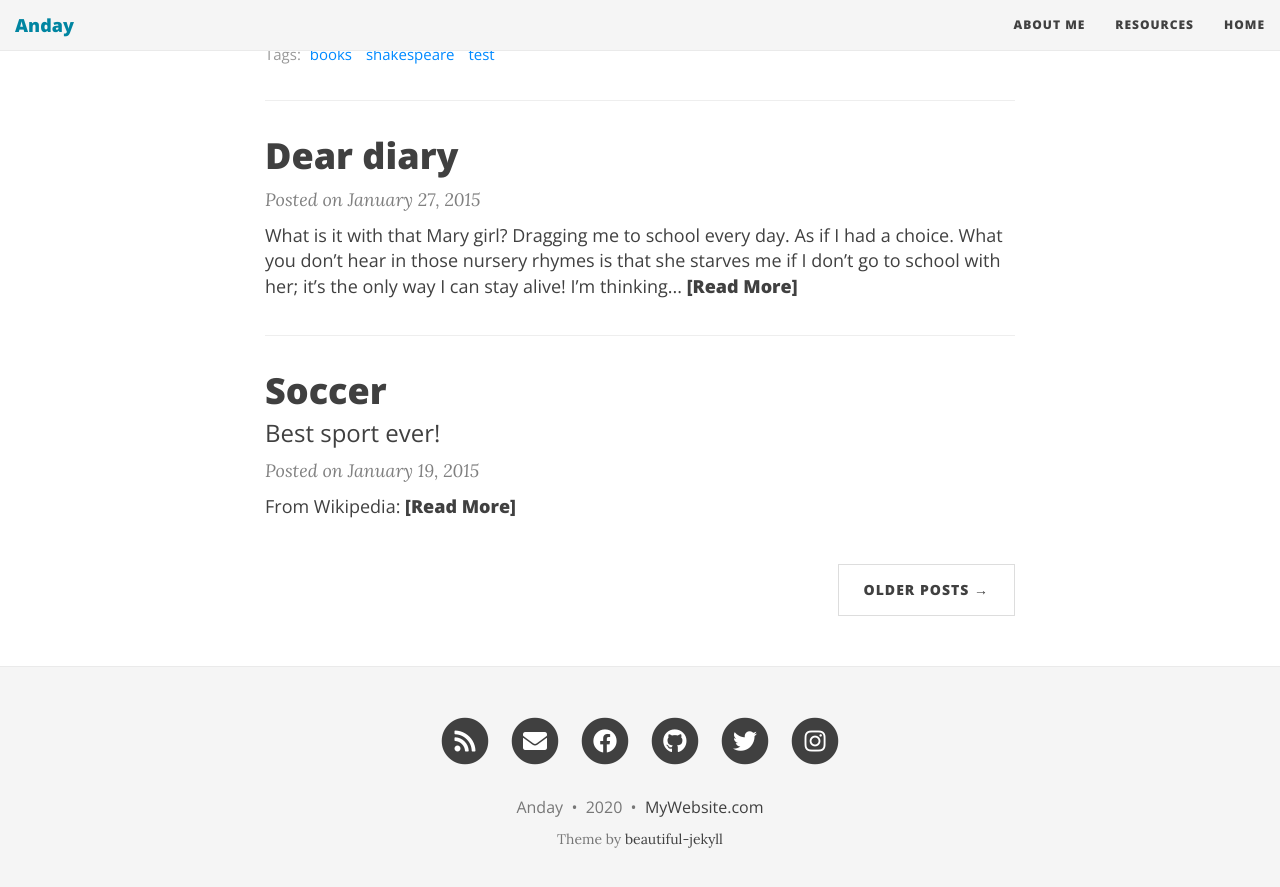
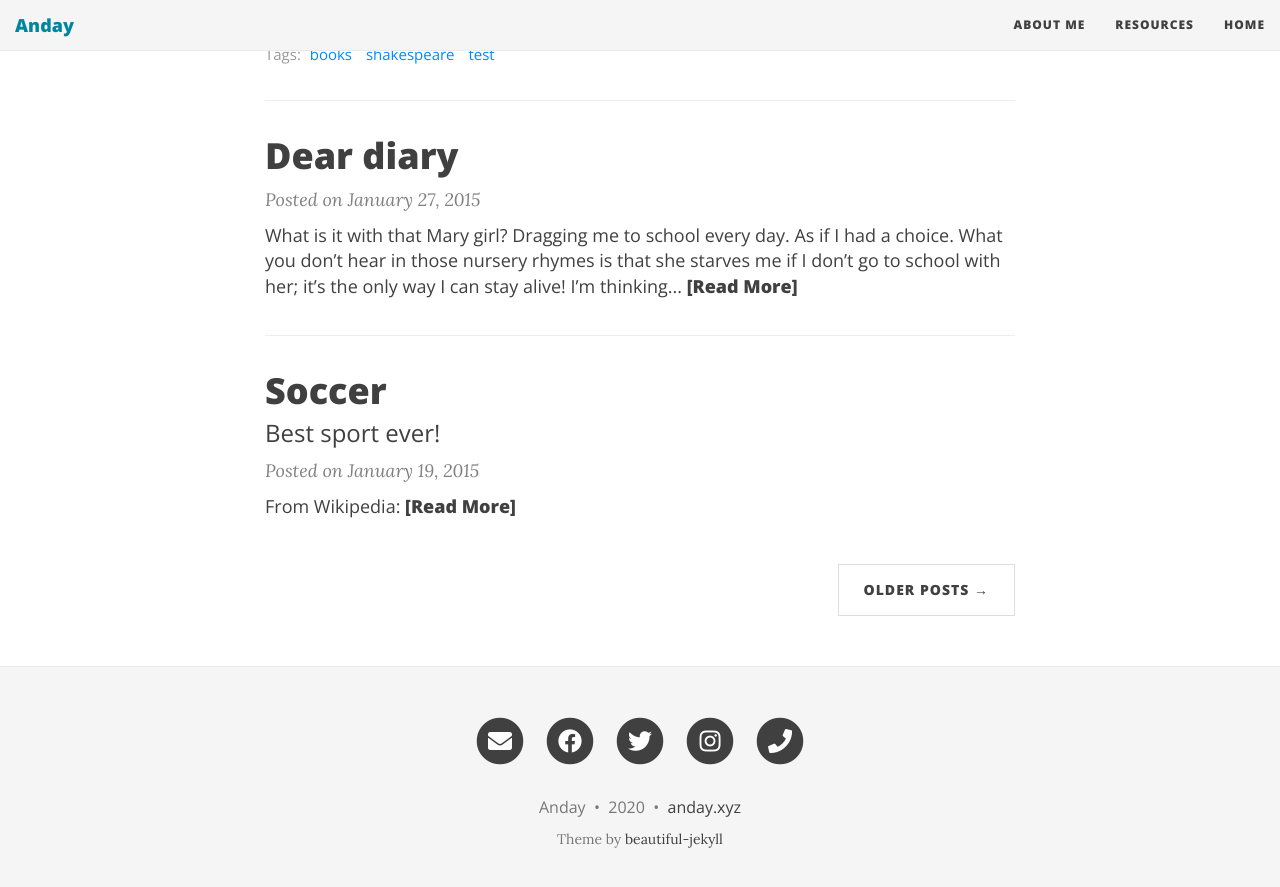
Before and after one commit to and4yy/anday, a Jekyll site: the page built from index.html, in a window 1280 px wide and 900 px high, scrolled down 1134 px. Shown: the top 887 px of the window. Built offline with Jekyll 4.4.1, drawn with Linux system fonts in a browser that asks for light colours; nearby versions of some CDN libraries; the list of posts is cut into pages by our own code; some of the changed lines change nothing that is shown.

Commit message:
Update _config.yml

```diff
--- a/_config.yml
+++ b/_config.yml
@@ -66,10 +66,10 @@ author:
 # You can reorder the items to define the link order.
 # If you want to add a new link that isn't here, you'll need to also edit the file _data/SocialNetworks.yml
 social-network-links:
-  rss: true
+# rss: no
   email: "anday@mail.com"
   facebook: And4yy
-  github: #
+# github: #
   twitter: And4yy
 #  reddit: yourname
 #  linkedin:
@@ -78,7 +78,7 @@ social-network-links:
   instagram: And4yy
 #  youtube: user/
 #  spotify: yourname
-#  telephone: +14159998888
+  telephone: +14159998888
 #  steam:
 #  twitch: yourname
 #  yelp: yourname
@@ -91,7 +91,7 @@ share-links-active:
 
 # How to display the link to the website in the footer
 # Remove this if you don't want a link in the footer
-url-pretty: "MyWebsite.com"  # eg. "deanattali.com/beautiful-jekyll"
+url-pretty: "anday.xyz"  # eg. "anday"
 
 # --- Web Statistics Section --- #
 
```
